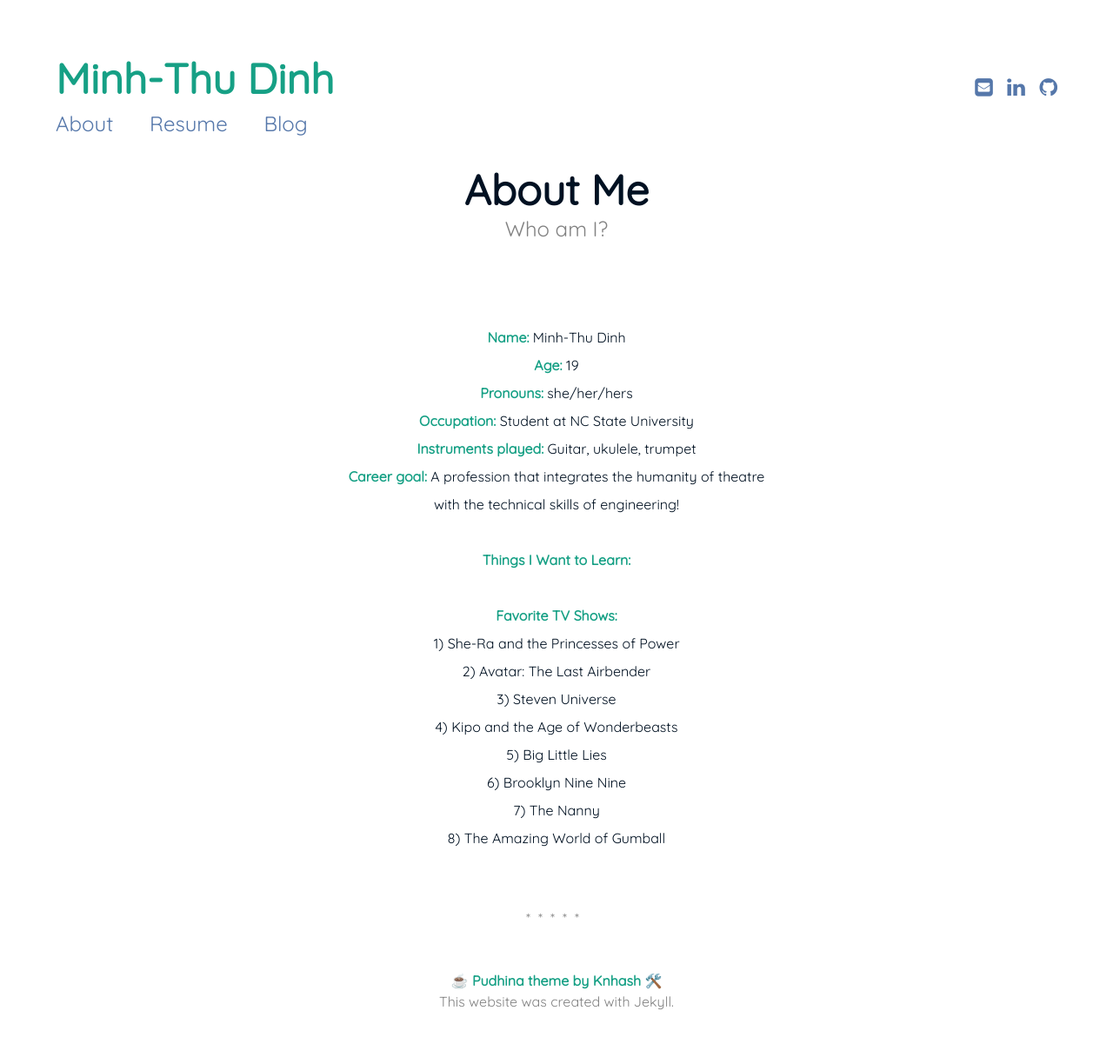
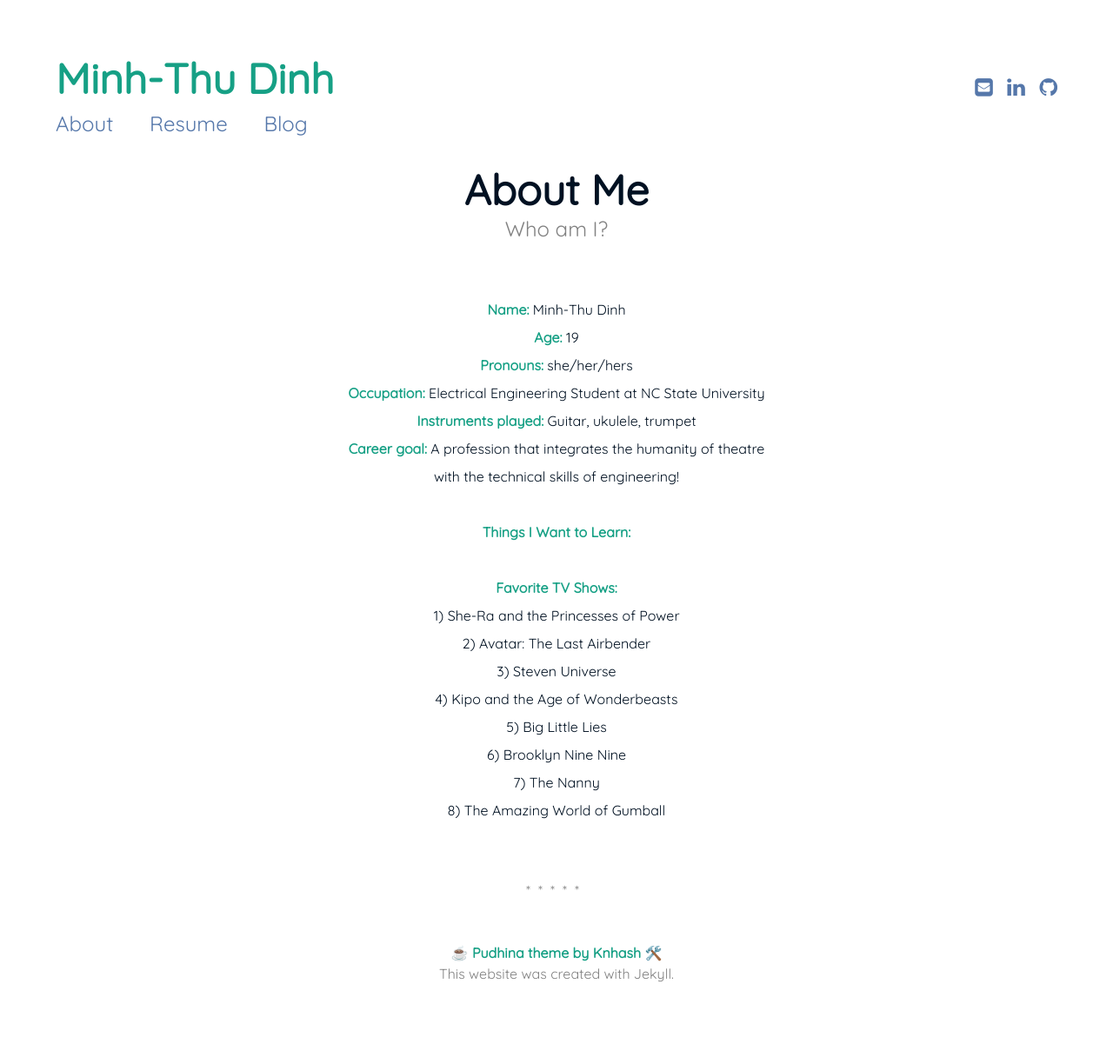
Before and after one commit to mtldinh/mtldinh-old-website, a Jekyll site: the page built from about.md, in a window 1280 px wide. Shown: the whole page at 87% size. Built offline with Jekyll 4.4.1, drawn with Linux system fonts in a browser that asks for light colours; after the commit the page ends 1192 px from its top, so only the background shows below that.

Commit message:
Edited wording

```diff
--- a/about.md
+++ b/about.md
@@ -5,11 +5,10 @@ subtitle: Who am I?
 ---
 <p style="text-align: center;">
 <br>
-<br>
 <strong>Name:</strong> Minh-Thu Dinh<br>
 <strong>Age:</strong> 19<br>
 <strong>Pronouns:</strong> she/her/hers<br>
-<strong>Occupation:</strong> Student at NC State University<br>
+<strong>Occupation:</strong> Electrical Engineering Student at NC State University<br>
 <strong>Instruments played:</strong> Guitar, ukulele, trumpet<br>
 <strong>Career goal:</strong> A profession that integrates the humanity of theatre
 <br> with the technical skills of engineering!<br>
```
Also changed, not shown: index.md (+1 -1 lines).
